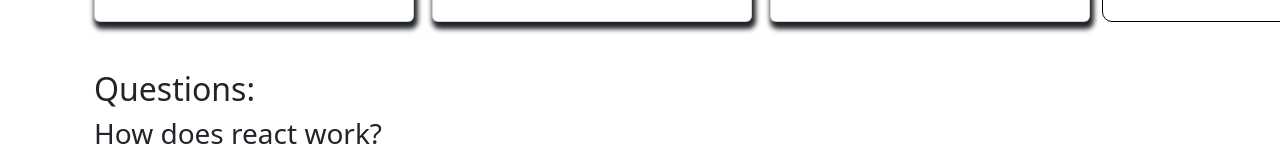
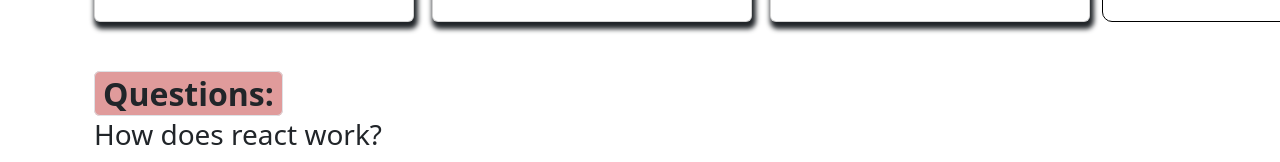
Before and after one commit to IshtiaqRobin/assignmnet-8, a React (Create React App) app: page / in a window 1280 px wide. Shown: the part 1143-1305 px from the top of the page. Built offline with nearby package versions, Linux system fonts and the light colour scheme.

Commit message:
finaly website done

```diff
--- a/src/components/Details/Details.js
+++ b/src/components/Details/Details.js
@@ -1,14 +1,8 @@
 import React from 'react';
 import './Details.css'
 import { Button } from 'react-bootstrap';
-import { ToastContainer, toast } from 'react-toastify';
-import 'react-toastify/dist/ReactToastify.css';
 
 const Details = (props) => {
-
-    const notify = () => toast("Wow so easy!", {
-        position: "top-center"
-    });
 
     const { cart } = props;
     let time = 0;
@@ -85,8 +79,7 @@ const Details = (props) => {
             </section>
             <section>
                 <div>
-                    <Button onClick={notify} className='bg-primary mb-2 py-3 px-5 w-100 mt-5'>Activity Completed</Button>
-                    <ToastContainer></ToastContainer>
+                    <Button className='bg-primary mb-2 py-3 px-5 w-100 mt-5'>Activity Completed</Button>
                 </div>
             </section>
 
--- a/src/components/Exercises/Exercises.js
+++ b/src/components/Exercises/Exercises.js
@@ -15,11 +15,9 @@ const Exercises = () => {
     }, []);
 
     const handleAddToCart = (exercise) => {
-        console.log(exercise);
         const newCart = [...cart, exercise];
         setCart(newCart);
     }
-    console.log(cart.length);
 
     return (
         <div className='exercise-container container my-5'>
--- a/src/components/Questions/Questions.js
+++ b/src/components/Questions/Questions.js
@@ -3,7 +3,7 @@ import React from 'react';
 const Questions = () => {
     return (
         <div className='mt-5 container'>
-            <h2>Questions:</h2>
+            <span className='fs-2 fw-bold border rounded-2 px-2' style={{backgroundColor: "rgb(224, 155, 155)"}}>Questions:</span>
             <div>
                 <h3>How does react work?</h3>
                 <p>React is a JavaScript library developed by Facebook which, among other things, was used to build Instagram.com. Its aim is to allow developers to easily create fast user interfaces for websites and applications alike. The main concept of React. js is virtual DOM.</p>
```
